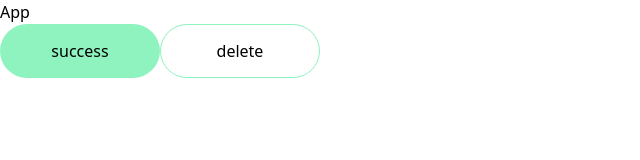
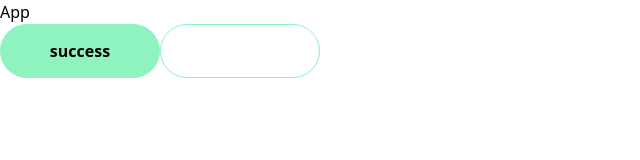
Before and after one commit to devcourse-team3-popcon/popcon, a React (Vite) app: page / in a window 1280 px wide. Shown: the top 160 px of the page, without its empty margins (0-640 px from the left). Built offline with nearby package versions, Linux system fonts and the light colour scheme.

Commit message:
🎨 버튼 디자인 변경

```diff
--- a/src/components/common/Button.tsx
+++ b/src/components/common/Button.tsx
@@ -11,11 +11,11 @@ export default function ButtonComponent({
 }: ButtonProps) {
   const variantClasses: Record<Variant, string> = {
     success:
-      "w-[160px] h-[54px] rounded-[30px] bg-[#8EF3BF] text-black cursor-pointer",
+      "w-[160px] h-[54px] rounded-[30px] bg-[#8EF3BF] text-black font-bold cursor-pointer",
     delete:
-      "w-[160px] h-[54px] rounded-[30px] border border-[#8EF3BF] text-black cursor-pointer",
+      "w-[160px] h-[54px] rounded-[30px] border border-[#8EF3BF] text-white font-bold cursor-pointer",
     default:
-      "w-[153px] h-[53px] rounded-[30px] border border-white text-black cursor-pointer",
+      "w-[153px] h-[53px] rounded-[30px] border border-white text-white font-bold cursor-pointer",
   };
 
   return (
```
